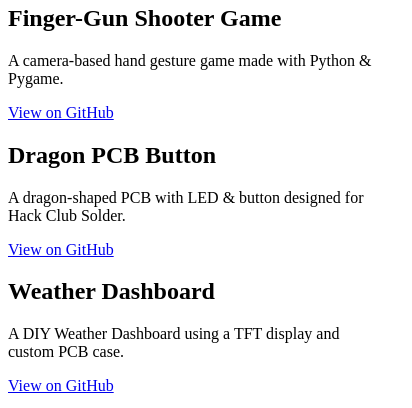
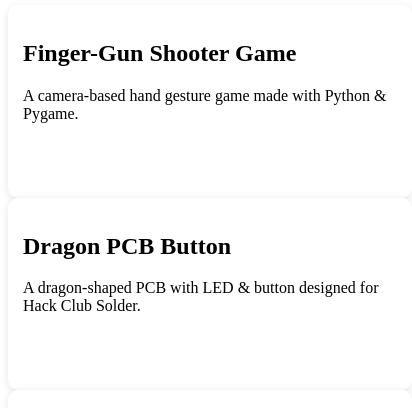
Before and after one commit to Programer6/My-Website, a plain HTML site: page projects.html in a window 390 px wide. Shown: the part 150-558 px from the top of the page, 412 px wide, since content can reach past the window. Drawn offline with Linux system fonts and the light colour scheme; no server answers.

Commit message:
css +  responsive

```diff
--- a/style.css
+++ b/style.css
@@ -30,3 +30,46 @@ nav a {
 nav a:hover {
     text-decoration: underline;
 }
+
+.project-page {
+    padding: 40px 20px;
+    display: flex;
+    flex-direction: column;
+    align-items: center;
+    gap: 20px;
+}
+
+.project-card {
+    background-color: white;
+    width: 90%;
+    max-width: 600px;
+    padding: 20px;
+    border-radius: 10px;
+    box-shadow: 0 2px 8px rgba(0, 0, 0, 0.1);
+}
+
+.project-card a {
+    display: inline-block;
+    margin-top: 10px;
+    padding: 8px 16px;
+    background-color: var(--primary-color);
+    color: white;
+    text-decoration: none;
+    border-radius: 5px;
+    transition: background-color 0.3s ease;
+}
+
+.project-card a:hover {
+    background-color: darken(var(--primary-color), 10%);
+}
+
+@media (max-width: 600px) {
+    .project-card {
+      width: 100%;
+      padding: 15px;
+    }
+
+    nav ul {
+      gap: 10px;
+    }
+  }
```
